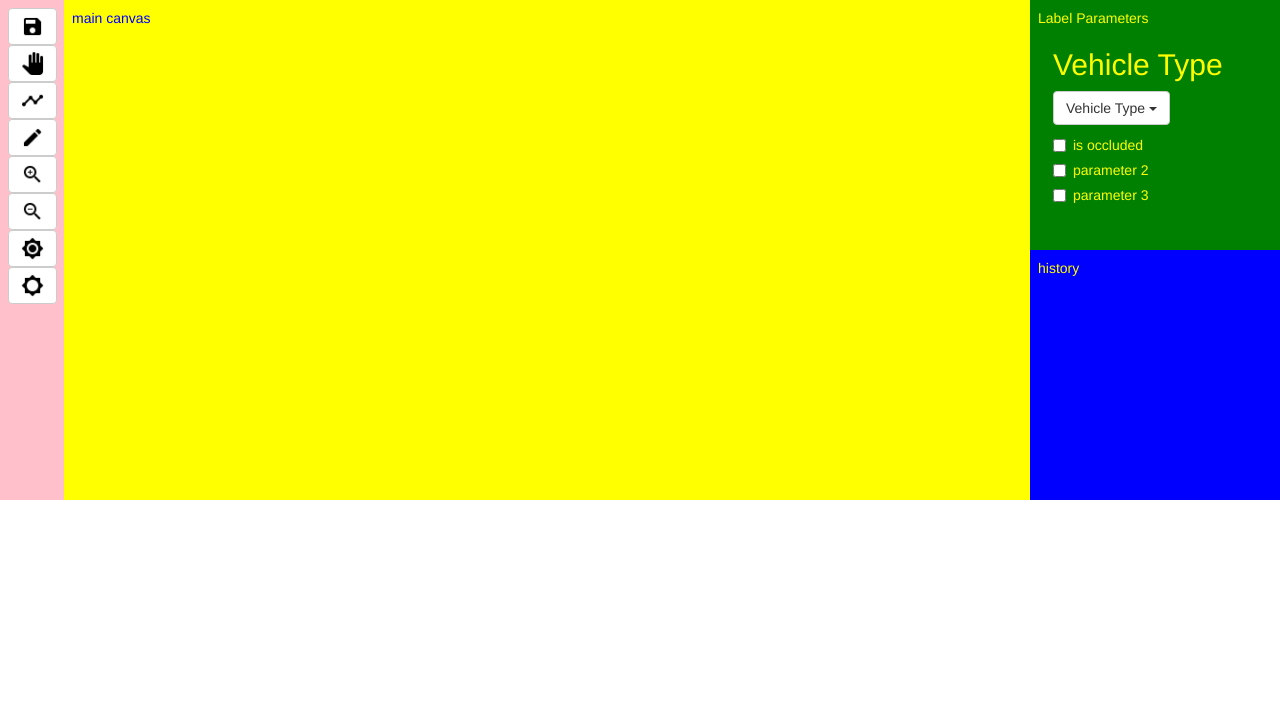
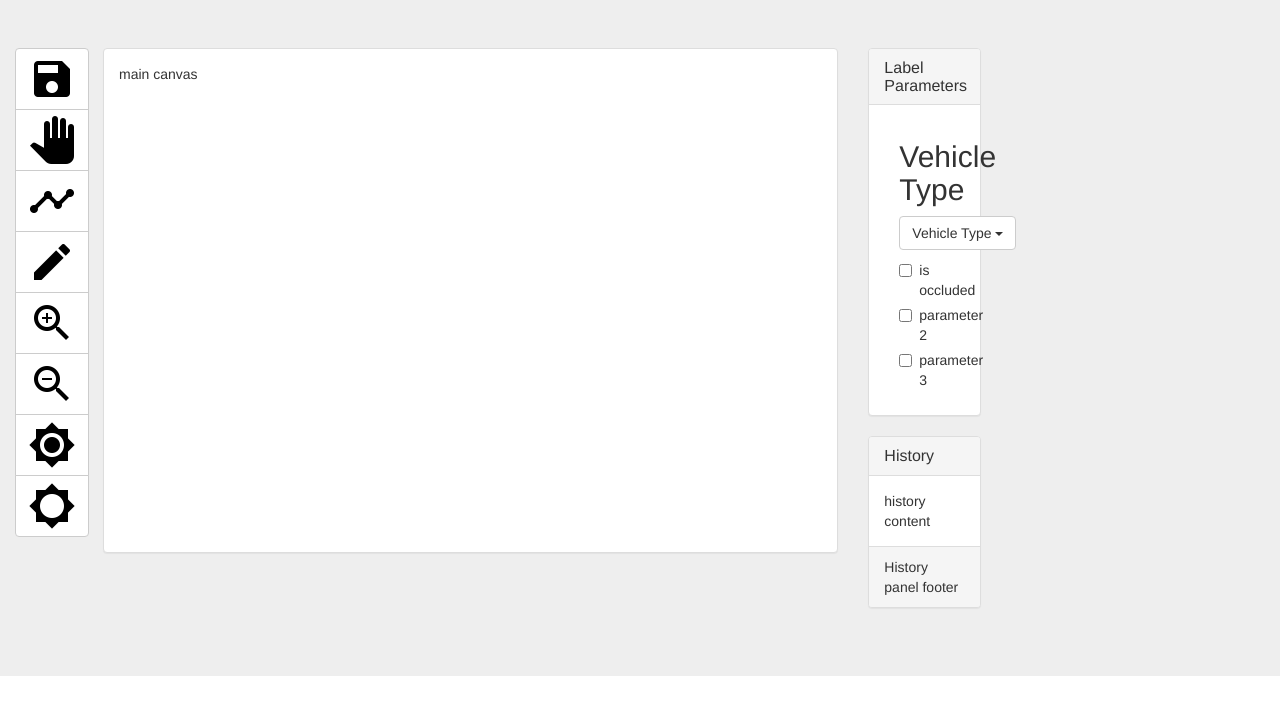
Before and after one commit to innosoft-pro/label-them, a plain HTML site: page front/main.html in a window 1280 px wide. Drawn offline with nearby package versions, Linux system fonts and the light colour scheme.

Commit message:
LT-101 Implemented basic gui blocks from the mockup with bootstrap

```diff
--- a/front/main.html
+++ b/front/main.html
@@ -1,13 +1,15 @@
-<!doctype html>
+<!DOCTYPE html>
 <html lang="en">
 <head>
-    <meta charset="utf-8"/>
-    <title>HTML5 Demo</title>
+    <meta charset="utf-8">
+    <meta http-equiv="X-UA-Compatible" content="IE=edge">
+    <meta name="viewport" content="width=device-width, initial-scale=1">
+    <!-- The above 3 meta tags *must* come first in the head; any other head content must come *after* these tags -->
+
+    <title>LabelThem - a web image labelling application</title>
+
     <link rel="stylesheet" href="styles.css"/>
-    <!--[if IE]>
-        <script src="//html5shiv.googlecode.com/svn/trunk
-/html5.js"></script>
-        <![endif]-->
+
     <!-- Latest compiled and minified CSS -->
     <link rel="stylesheet" href="https://maxcdn.bootstrapcdn.com/bootstrap/3.3.7/css/bootstrap.min.css">
 
@@ -16,47 +18,92 @@
 
     <!-- Latest compiled JavaScript -->
     <script src="https://maxcdn.bootstrapcdn.com/bootstrap/3.3.7/js/bootstrap.min.js"></script>
+
+    <!-- HTML5 shim and Respond.js for IE8 support of HTML5 elements and media queries -->
+    <!-- WARNING: Respond.js doesn't work if you view the page via file:// -->
+    <!--[if lt IE 9]>
+    <script src="https://oss.maxcdn.com/html5shiv/3.7.3/html5shiv.min.js"></script>
+    <script src="https://oss.maxcdn.com/respond/1.4.2/respond.min.js"></script>
+    <![endif]-->
 </head>
 <body>
-<div class="parent">
-    <div class="child-left">
+<!--<div class="parent">-->
+<div class="jumbotron">
+    <div class="container-fluid">
+        <div class="row">
 
-        <button class="btn btn-default save"><img src="img/save_button.png" width="23"/></button>
-        <button class="btn btn-default panTool"><img src="img/pan_tool_button.png" width="23"/></button>
-        <button class="btn btn-default selectLabel"><img src="img/select_label_button.png" width="23"/></button>
-        <button class="btn btn-default"><img src="img/edit_button.png" width="23"/></button>
-        <button class="btn btn-default"><img src="img/zoom_in_button.png" width="23"/></button>
-        <button class="btn btn-default"><img src="img/zoom_out_button.png" width="23"/></button>
-        <button class="btn btn-default"><img src="img/brightness_high_button.png" width="23"/></button>
-        <button class="btn btn-default"><img src="img/brightness_low_button.png" width="23"/></button>
+            <div class="col-md-8">
+                <div class="sidebar">
+                            <div class="btn-group-vertical" role="group" aria-label="...">
+                                <button class="btn btn-default save"><img src="img/save_button.png" width="48"/>
+                                </button>
+                                <button class="btn btn-default panTool"><img src="img/pan_tool_button.png" width="48"/>
+                                </button>
+                                <button class="btn btn-default selectLabel"><img src="img/select_label_button.png"
+                                                                                 width="48"/>
+                                </button>
+                                <button class="btn btn-default"><img src="img/edit_button.png" width="48"/></button>
+                                <button class="btn btn-default"><img src="img/zoom_in_button.png" width="48"/></button>
+                                <button class="btn btn-default"><img src="img/zoom_out_button.png" width="48"/></button>
+                                <button class="btn btn-default"><img src="img/brightness_high_button.png" width="48"/>
+                                </button>
+                                <button class="btn btn-default"><img src="img/brightness_low_button.png" width="48"/>
+                                </button>
 
                             </div>
+                </div>
 
-    <div class="child-center">
+                        <div class="image-to-be-labeled">
+                            <!--<div class="child-center">-->
+                            <div class="panel panel-default">
+                                <div class="panel-body">
                                     main canvas
                                 </div>
+                            </div>
+                        </div>
+            </div>
+            <!--</div>-->
 
-    <div class="child-right-top">
-        Label Parameters
+            <!--<div class="child-right-top">-->
+            <div class="col-md-4">
+                <div class="row">
+                    <div class="col-md-4">
+                        <div class="panel panel-default">
+                            <div class="panel-heading">
+                                <h3 class="panel-title">Label Parameters</h3>
+                            </div>
+                            <div class="panel-body">
 
                                 <div class="container">
                                     <h2>Vehicle Type</h2>
 
-            <button class="btn btn-default dropdown-toggle" type="button" id="menu1" data-toggle="dropdown">Vehicle Type
-                <span class="caret"></span></button>
+                                    <button class="btn btn-default dropdown-toggle" type="button"
+                                            id="dropdownMenu-Classes"
+                                            data-toggle="dropdown" aria-haspopup="true" aria-expanded="true">
+                                        Vehicle Type
+                                        <span class="caret"></span>
+                                    </button>
 
-            <ul class="dropdown-menu" role="menu" aria-labelledby="menu1">
+                                    <ul class="dropdown-menu" role="menu" aria-labelledby="dropdownMenu-Classes">
                                         <li role="presentation"><a role="menuitem" tabindex="-1" href="#">car</a></li>
-                <li role="presentation"><a role="menuitem" tabindex="-1" href="#">minitruck</a></li>
-                <li role="presentation"><a role="menuitem" tabindex="-1" href="#">truck 5-12</a></li>
-                <li role="presentation"><a role="menuitem" tabindex="-1" href="#">truck 12-20</a></li>
-                <li role="presentation"><a role="menuitem" tabindex="-1" href="#">huge truck (>20)</a></li>
+                                        <li role="presentation"><a role="menuitem" tabindex="-1" href="#">minitruck</a>
+                                        </li>
+                                        <li role="presentation"><a role="menuitem" tabindex="-1" href="#">truck 5-12</a>
+                                        </li>
+                                        <li role="presentation"><a role="menuitem" tabindex="-1" href="#">truck
+                                            12-20</a></li>
+                                        <li role="presentation"><a role="menuitem" tabindex="-1" href="#">huge truck
+                                            (>20)</a></li>
                                         <li role="presentation" class="divider"></li>
                                         <li role="presentation"><a role="menuitem" tabindex="-1" href="#">bus</a></li>
                                         <li role="presentation"><a role="menuitem" tabindex="-1" href="#">bike</a></li>
-                <li role="presentation"><a role="menuitem" tabindex="-1" href="#">unknown vehicle</a></li>
-                <li role="presentation"><a role="menuitem" tabindex="-1" href="#">person</a></li>
+                                        <li role="presentation"><a role="menuitem" tabindex="-1" href="#">unknown
+                                            vehicle</a></li>
+                                        <li role="presentation"><a role="menuitem" tabindex="-1" href="#">person</a>
+                                        </li>
                                         <li role="presentation"><a role="menuitem" tabindex="-1" href="#">other</a></li>
+                                        <li class="disabled"><a role="menuitem" tabindex="-1" href="#">disabled dropdown
+                                            element</a></li>
                                     </ul>
                                 </div>
                                 <div class="container">
@@ -73,11 +120,32 @@
                                         </div>
                                     </form>
                                 </div>
+
                             </div>
+                        </div>
+                    </div>
+                </div>
+                <!--</div>-->
 
-    <div class="child-right-bottom">
-        history
+                <!--<div class="child-right-bottom">-->
+                <div class="row">
+                    <div class="col-md-4">
+                        <div class="panel panel-default">
+                            <div class="panel-heading">
+                                <h3 class="panel-title">History</h3>
                             </div>
+                            <div class="panel-body">
+                                history content
+                            </div>
+                            <div class="panel-footer">History panel footer</div>
+                        </div>
+                    </div>
+                </div>
+            </div>
+        </div>
+    </div>
+    <!--</div>-->
+    <!--</div>-->
 </div>
 </body>
 </html>
--- a/front/styles.css
+++ b/front/styles.css
@@ -1,50 +1,9 @@
-* {
-  box-sizing: border-box;
-}
-.parent > div {
-  padding:8px;
-
-}
-.parent {
-    overflow: hidden;
-    position: relative;
-  	min-width: 800px;
-    width: 100%;
-    color:red;
-    background-color:pink;
-    min-height:500px;
+.sidebar{
+    float: left;
+    width: 72px;
 }
 
-.child-left {
-   width: 64px;
+.image-to-be-labeled{
+    padding-left: 16px;
+    margin-left: 72px;
 }
-
-.child-center {
-    background:yellow;
-    height: 100%;
-    position: absolute;
-    color:blue;
-    top: 0;
-    right: 100px;
-    left: 64px;
-}
-
-.child-right-top {
-    background:green;
-    height: 50%;
-    position: absolute;
-    color:yellow;
-    top: 0;
-    right: 0;
-    width: 250px;
-}
-
-.child-right-bottom {
-    background:blue;
-    height: 50%;
-    position: absolute;
-    color:yellow;
-    top: 50%;
-    right: 0;
-    width: 250px;
-}
```
Lines whose indentation alone changed are shown as unchanged.
